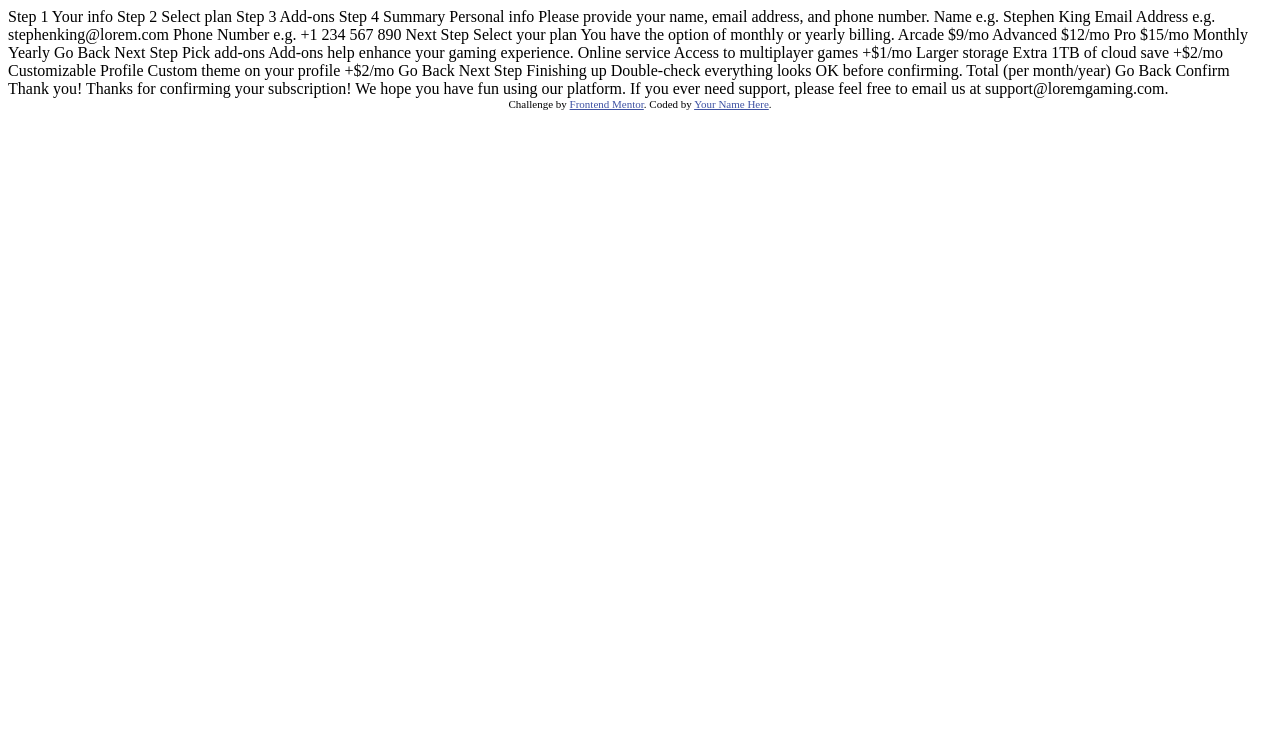
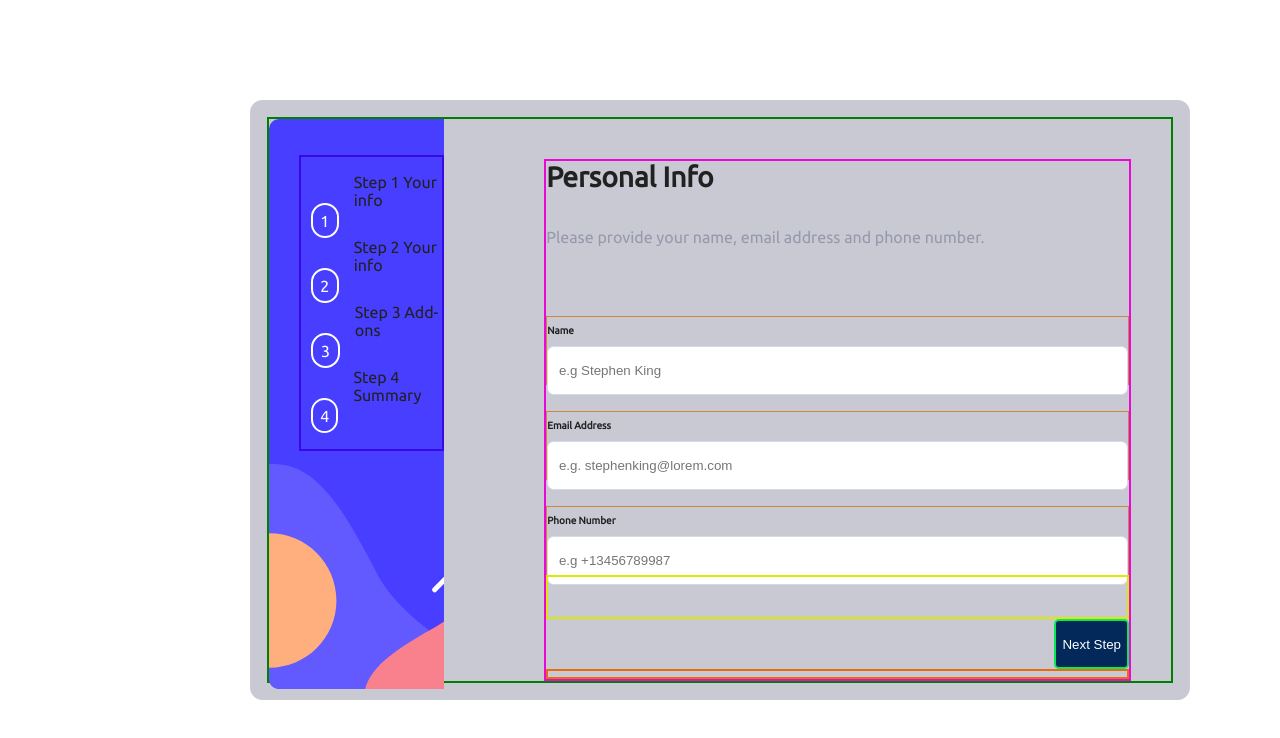
Before and after one commit to Grezor/Multi-step-form_FrontendMentor, a plain HTML site: page index.html in a window 1280 px wide. Drawn offline with Linux system fonts and the light colour scheme.

Commit message:
start step1

```diff
--- /dev/null
+++ b/assets/css/style.css
@@ -0,0 +1,177 @@
+* {
+    box-sizing: border-box;
+}
+
+@font-face {
+    font-family: "Ubuntu";
+    src: url("../fonts/Ubuntu-Regular.ttf");
+
+}
+
+body {
+    font-size: 16px;
+    color: #212121;
+    font-family: "Ubuntu";
+    margin: 0;
+    padding: 0;
+    background-color: #ffffff;
+}
+
+/* container */
+.container {
+    border-radius: 12px;
+    height: 600px;
+    width: 940px;
+    border: 1px solid #ccc;
+    background-color: #9699ab86;
+    margin-top: 100px;
+    margin-bottom: 100px;
+    margin-left: 250px;
+    margin-right: 250px;
+    display: flex;
+}
+
+.content{
+    margin-left: 16px;
+    margin-right: 16px;
+    margin-top: 16px;
+    margin-bottom: 16px;
+    width: 100%;
+    display: flex;
+    border: 2px solid green;
+}
+
+/* sidebar */
+.sidebar {
+    width: 270px;
+    height: 570px;
+    display: flex;
+    flex-direction: column;
+    /* border: 2px solid rgb(219, 46, 33); */
+    background-image: url('../images/bg-sidebar-desktop.svg');
+    background-size: cover;
+}
+
+ul{
+    list-style: none;
+    margin-left: 0px;
+    padding-left: 0px;
+}
+
+li {
+    margin-left: 0;
+    display: flex;
+}
+
+.step {
+    margin-left: 30px;
+    margin-top: 36px;
+    display: flex;
+    flex-direction: column;
+    border: 2px solid rgb(57, 8, 233);
+    list-style: none;
+}
+
+.stepNumber{
+    display: flex;
+    flex-direction: column;
+    margin-left: 10px;
+    margin-right: 15px;
+    margin-top: 30px;
+    background: transparent;
+    display: flex;
+    align-items: center;
+    justify-content: center;
+    color: white;
+    border: 2px solid white;
+    height: 35px;
+    width: 35px;
+    border-radius: 30px;
+    list-style: none;
+}
+
+.form {
+    display: flex;
+    flex-direction: column;
+    width: 100%;
+    margin-left: 100px;
+    margin-right: 40px;
+    margin-top: 40px;
+    border: 2px solid rgb(233, 8, 214);
+}
+
+.title{
+    margin-top: 0px;
+    font-size: 28px;
+    color: #212121;
+}
+
+.paragraph {
+    font-size: 16px;
+    margin-top: 16px;
+    color: #9699ab;
+    margin-bottom: 44px;
+}
+
+.allform-nobutton{
+    display: flex;
+    flex-direction: column;
+}
+
+.label{
+    display: flex;
+    height: 69px;
+    width: 100%;
+    border: 1px solid peru;
+    margin-top: 26px;
+}
+
+.label input{
+    padding: 16px;
+    width: 100%;
+    padding-left: 0.8em;
+    border: 1px solid #d6d9e6;
+    border-radius: 0.5em;
+}
+
+.label-name{
+    font-size: 10px;
+    margin-bottom: 10px;
+    width: 100%;
+}
+
+.hidden {
+    width: 100%;
+    height: 90px;
+    display: flex;
+    flex-direction: row;
+    border: 2px solid rgb(218, 233, 8);
+}
+
+.hidden2 {
+    width: 100%;
+    height: 16px;
+    display: flex;
+    flex-direction: row;
+    border: 2px solid rgb(233, 109, 8);
+    margin-bottom: 0px;
+}
+
+.button{
+    display: flex;
+    justify-content: end;
+}
+
+button{
+    height: 50px;
+    background-color: #02295a;
+    color: #ffffff;
+    text-align: center;
+    border-radius: 5px;
+    border: 2px solid rgb(8, 233, 83);
+}
+
+.label {
+    display: flex;
+    flex-direction: column;
+}
--- a/index.html
+++ b/index.html
@@ -1,126 +1,86 @@
 <!DOCTYPE html>
 <html lang="en">
+
 <head>
   <meta charset="UTF-8">
-  <meta name="viewport" content="width=device-width, initial-scale=1.0"> <!-- displays site properly based on user's device -->
+  <meta name="viewport" content="width=device-width, initial-scale=1.0">
+  <!-- displays site properly based on user's device -->
 
   <link rel="icon" type="image/png" sizes="32x32" href="./assets/images/favicon-32x32.png">
-
+  <link rel="stylesheet" href="assets/css/style.css">
   <title>Frontend Mentor | Multi-step form</title>
 
   <!-- Feel free to remove these styles or customise in your own stylesheet 👍 -->
   <style>
-    .attribution { font-size: 11px; text-align: center; }
-    .attribution a { color: hsl(228, 45%, 44%); }
+    .attribution {
+      font-size: 11px;
+      text-align: center;
+    }
+
+    .attribution a {
+      color: hsl(228, 45%, 44%);
+    }
   </style>
 </head>
+
 <body>
-
-  <!-- Sidebar start -->
-
-  Step 1
-  Your info
-
-  Step 2
-  Select plan
-
-  Step 3
-  Add-ons
-
-  Step 4
-  Summary
-
-  <!-- Sidebar end -->
-
-  <!-- Step 1 start -->
-
-  Personal info
-  Please provide your name, email address, and phone number.
-
-  Name
-  e.g. Stephen King
-
-  Email Address
-  e.g. stephenking@lorem.com
-
-  Phone Number
-  e.g. +1 234 567 890
-
-  Next Step
-
-  <!-- Step 1 end -->
-
-  <!-- Step 2 start -->
-
-  Select your plan
-  You have the option of monthly or yearly billing.
-
-  Arcade
-  $9/mo
-
-  Advanced
-  $12/mo
-
-  Pro
-  $15/mo
-
-  Monthly
-  Yearly
-
-  Go Back
-  Next Step
-
-  <!-- Step 2 end -->
-
-  <!-- Step 3 start -->
-
-  Pick add-ons
-  Add-ons help enhance your gaming experience.
-
-  Online service
-  Access to multiplayer games
-  +$1/mo
-
-  Larger storage
-  Extra 1TB of cloud save
-  +$2/mo
-
-  Customizable Profile
-  Custom theme on your profile
-  +$2/mo
-
-  Go Back
-  Next Step
-
-  <!-- Step 3 end -->
-
-  <!-- Step 4 start -->
-
-  Finishing up
-  Double-check everything looks OK before confirming.
-
-  <!-- Dynamically add subscription and add-on selections here -->
-
-  Total (per month/year)
-
-  Go Back
-  Confirm
-
-  <!-- Step 4 end -->
-
-  <!-- Step 5 start -->
-
-  Thank you!
-
-  Thanks for confirming your subscription! We hope you have fun
-  using our platform. If you ever need support, please feel free
-  to email us at support@loremgaming.com.
-
-  <!-- Step 5 end -->
-
-  <div class="attribution">
-    Challenge by <a href="https://www.frontendmentor.io?ref=challenge" target="_blank">Frontend Mentor</a>.
-    Coded by <a href="#">Your Name Here</a>.
+  <div class="container">
+    <div class="content">
+      <div class="sidebar">
+        <div class="step">
+          <ul>
+            <li>
+              <span class="stepNumber">1</span>
+              <div class="nameStep">Step 1
+                Your info</div>
+            </li>
+            <li>
+              <span class="stepNumber">2</span>
+              <div class="nameStep">
+                Step 2
+                Your info
+              </div>
+            </li>
+            <li >
+              <span class="stepNumber">3</span>
+              <div class="nameStep">Step 3
+                Add-ons</div>
+            </li>
+            <li>
+              <span class="stepNumber">4</span>
+              <div class="nameStep">
+                Step 4
+                Summary
+              </div>
+            </li>
+          </ul>
+        </div>
+      </div>
+      <div class="form">
+        <div class="allform-nobutton">
+          <h1 class="title">Personal Info</h1>
+          <p class="paragraph">Please provide your name, email address and phone number.</p>
+          <div class="label">
+            <h2 class="label-name">Name</h2>
+            <input type="text" name="name" id="" placeholder="e.g Stephen King">
+          </div>
+          <div class="label">
+            <h2 class="label-name">Email Address</h2>
+            <input type="email" name="email" placeholder="e.g. stephenking@lorem.com">
+          </div>
+          <div class="label">
+            <h2 class="label-name">Phone Number</h2>
+            <input type="phone" placeholder="e.g +13456789987" name="phone">
+          </div>
+        </div>
+        <div class="hidden"></div>
+        <div class="button">
+          <button>Next Step</button>
+        </div>
+        <div class="hidden2"></div>
+      </div>
+    </div>
   </div>
 </body>
+
 </html>
```
